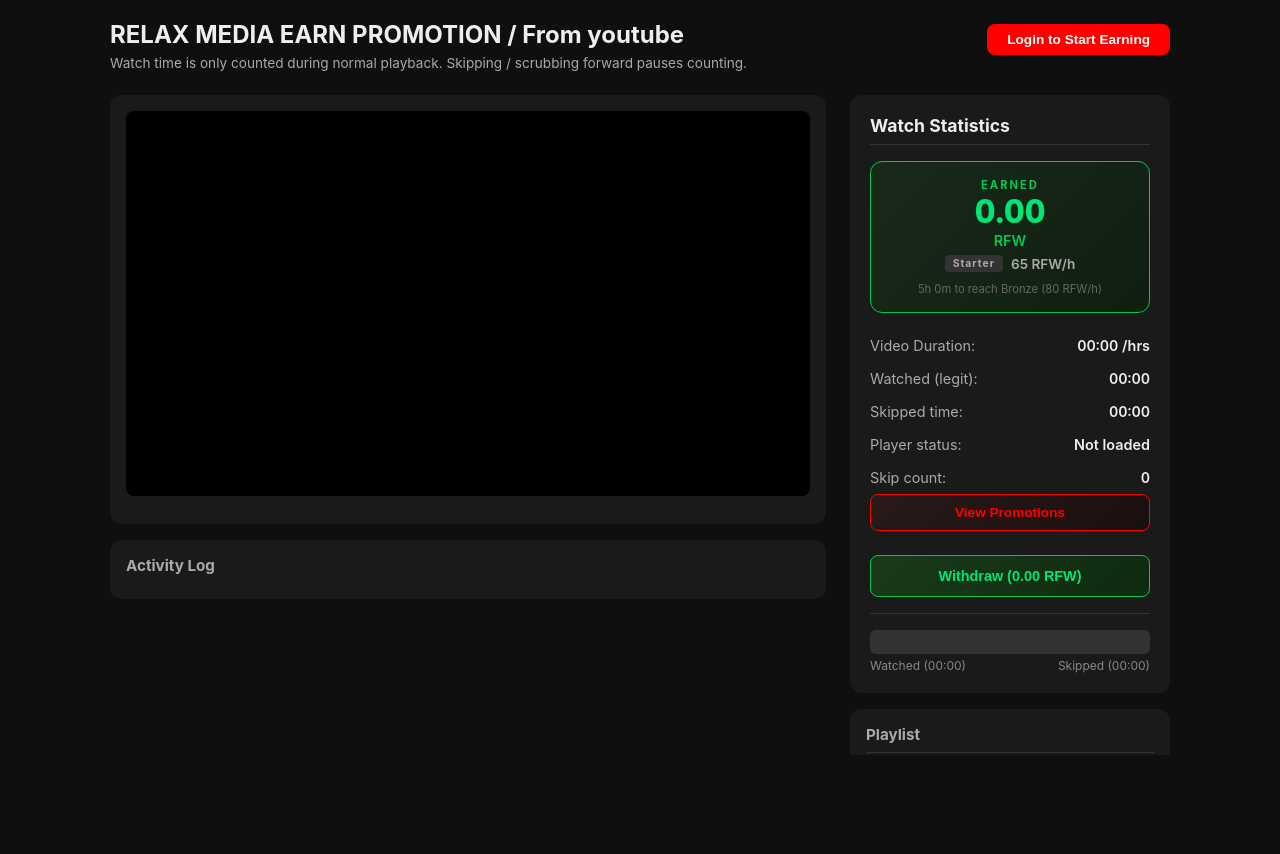
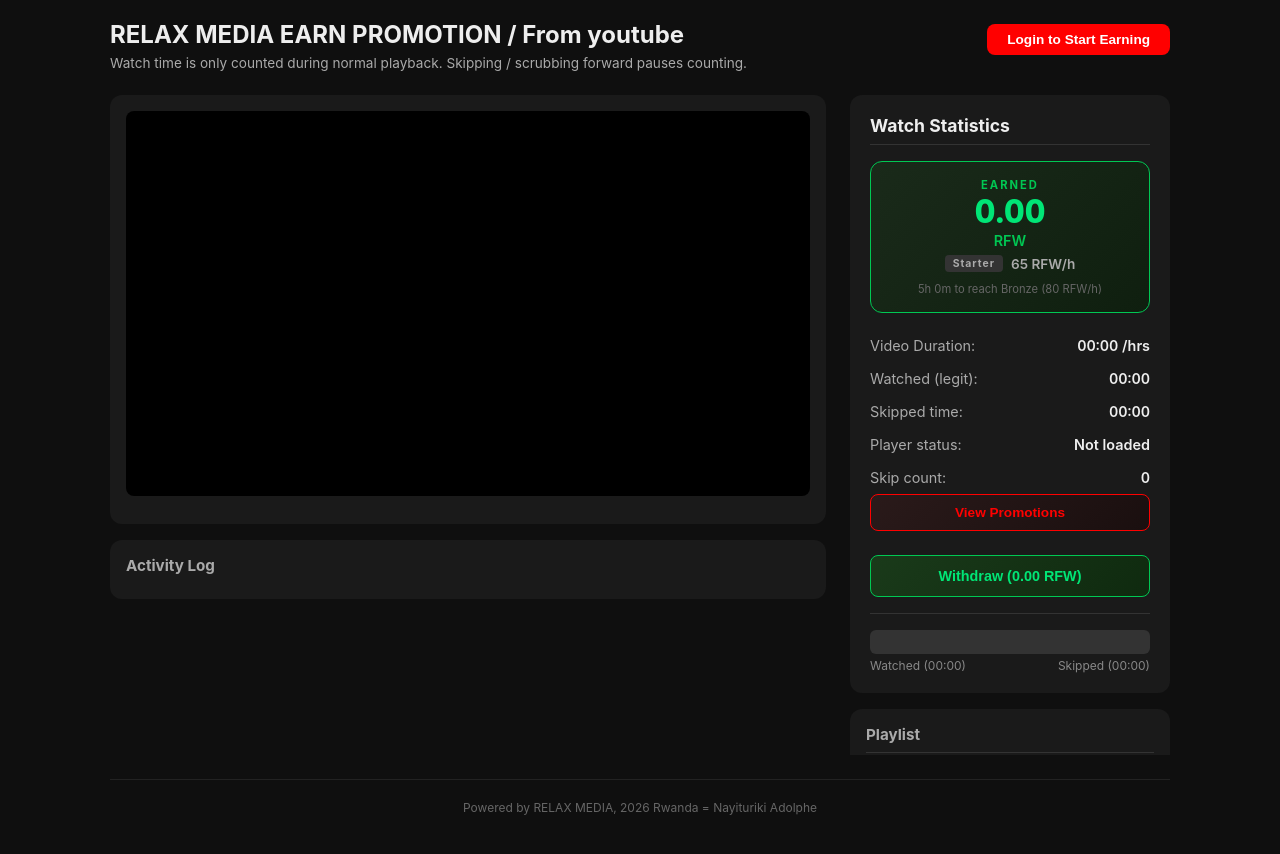
Before and after one commit to adolphenayituriki/RelaxMedia-EarnPromotion, a React (Vite) app in the folder frontend/: page / in a window 1280 px wide. Before the commit the page ends 800 px from the top, so only its background shows below. Built offline with nearby package versions, Linux system fonts and the light colour scheme.

Commit message:
Add footer: Powered by RELAX MEDIA, 2026 Rwanda = Nayituriki Adolphe

```diff
--- a/frontend/src/App.css
+++ b/frontend/src/App.css
@@ -1444,6 +1444,15 @@ header p {
   background: #222;
 }
 
+.app-footer {
+  text-align: center;
+  padding: 20px;
+  font-size: 0.75rem;
+  color: #666;
+  border-top: 1px solid #222;
+  margin-top: 24px;
+}
+
 .admin-empty {
   text-align: center;
   color: #666;
--- a/frontend/src/App.jsx
+++ b/frontend/src/App.jsx
@@ -289,6 +289,10 @@ export default function App() {
       {showPromo && (
         <Promotions totalWatched={hook.totalWatched} onClose={() => setShowPromo(false)} />
       )}
+
+      <footer className="app-footer">
+        Powered by RELAX MEDIA, 2026 Rwanda = Nayituriki Adolphe
+      </footer>
     </div>
   )
 }
--- a/frontend/src/components/AdminDashboard.jsx
+++ b/frontend/src/components/AdminDashboard.jsx
@@ -147,6 +147,10 @@ export default function AdminDashboard({ user, onSignOut }) {
           </table>
         </div>
       )}
+
+      <footer className="app-footer">
+        Powered by RELAX MEDIA, 2026 Rwanda = Nayituriki Adolphe
+      </footer>
     </div>
   )
 }
```
